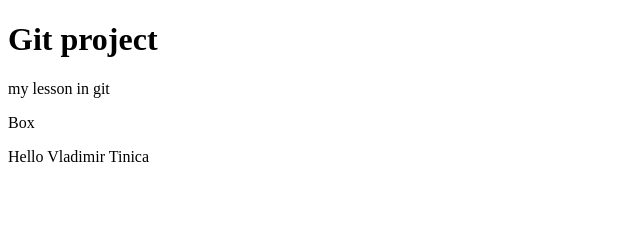
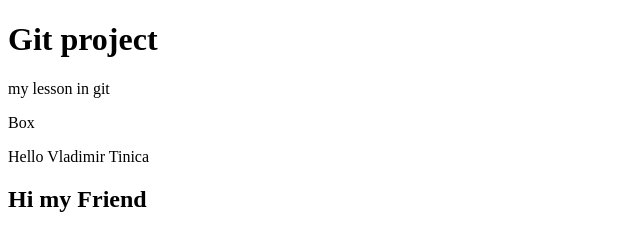
Before and after one commit to vltinica/GP, a plain HTML site: page index.html in a window 1280 px wide. Shown: the whole page, without its empty margins (0-640 px from the left). Drawn offline with Linux system fonts and the light colour scheme.

Commit message:
Say hi to My Friend

```diff
--- a/index.html
+++ b/index.html
@@ -11,7 +11,7 @@
     <p>my lesson in git</p>
     <div class="box">Box</div>
     <p>Hello <span>Vladimir Tinica</span></p>
-
+    <h2>Hi my Friend</h2>
     <script src="./src/script.js"></script>
   </body>
 </html>
```
